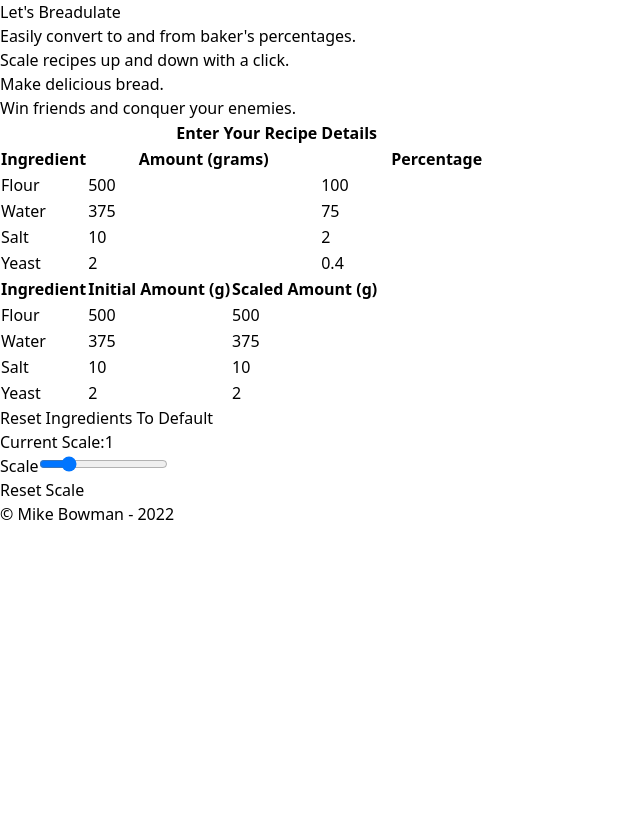
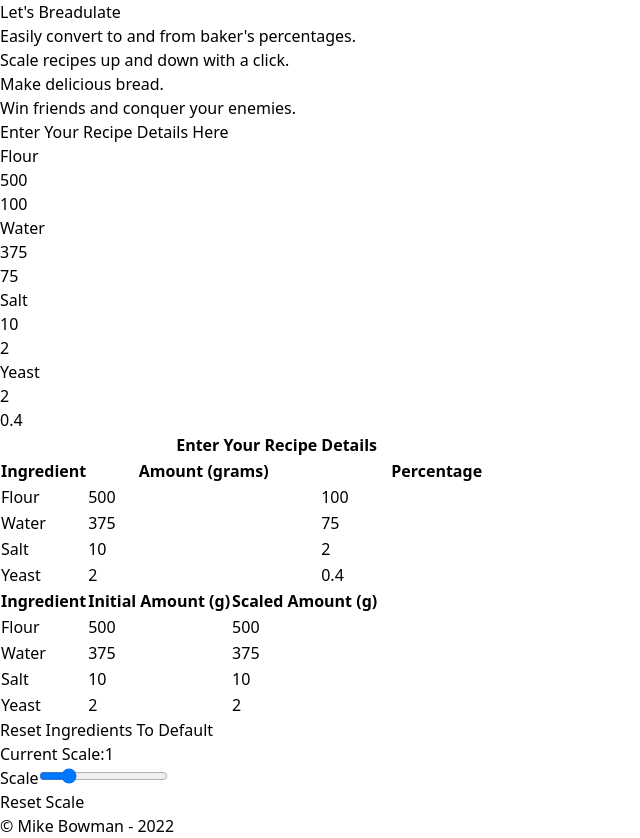
Before and after one commit to bowmanmike/breadulator, a React (Vite) app: page / in a window 1280 px wide. Shown: the whole page, without its empty margins (0-640 px from the left). Before the commit the page ends 800 px from the top, so only its background shows below. Built offline with nearby package versions, Linux system fonts and the light colour scheme.

Commit message:
Start rebuilding table

```diff
--- a/src/components/Calculator.tsx
+++ b/src/components/Calculator.tsx
@@ -36,14 +36,53 @@ const Calculator = () => {
 
   return (
     <div className="my-4 flex flex-col space-x-4 bg-green-200 p-2">
-      <div className="overflow-x-auto sm:-mx-6 lg:-mx-8">
-        <div className="inline-block min-w-full py-2 align-middle sm:px-6 lg:px-8">
+      <div className="sm:-mx-6 lg:-mx-8">
+        <div className="py-2 align-middle sm:px-6 lg:px-8">
+          <div className="bg-red-200">
+            <h2 className="text-xl font-semibold underline">Enter Your Recipe Details Here</h2>
+            <div className="flex flex-col space-y-2">
+              {Recipe.ingredients().map((ingredient) => {
+                const amountId = `${ingredient}-amount`;
+
+                return (
+                  <div key={ingredient} className="flex w-full items-center justify-around space-x-2">
+                    <div className="w-12">
+                      <label htmlFor={amountId} className="block w-full">
+                        {capitalize(ingredient)}
+                      </label>
+                    </div>
+                    <div className="">
+                      <input
+                        type="number"
+                        id={amountId}
+                        min={0}
+                        value={recipe[ingredient]}
+                        onChange={handleAmountChange}
+                        className="w-full rounded-md border-none shadow"
+                      />
+                    </div>
+                    <div className="">
+                      <input
+                        type="number"
+                        id={`${ingredient}-percentage`}
+                        min={0}
+                        value={recipe.bakersPercentage(ingredient)}
+                        onChange={handlePercentageChange}
+                        className="w-full rounded-md border-none shadow"
+                      />
+                    </div>
+                  </div>
+                );
+              })}
+            </div>
+          </div>
+          {/* TABLE STARTS HERE */}
           <div className="overflow-hidden sm:rounded-lg">
             <table className="max-w-full divide-y divide-gray-200">
               <thead className="bg-gray-50">
-              <tr>
-                <th colspan={3}>Enter Your Recipe Details</th>
-              </tr>
+                <tr>
+                  <th colSpan={3}>Enter Your Recipe Details</th>
+                </tr>
                 <tr>
                   <th
                     scope="col"
```
